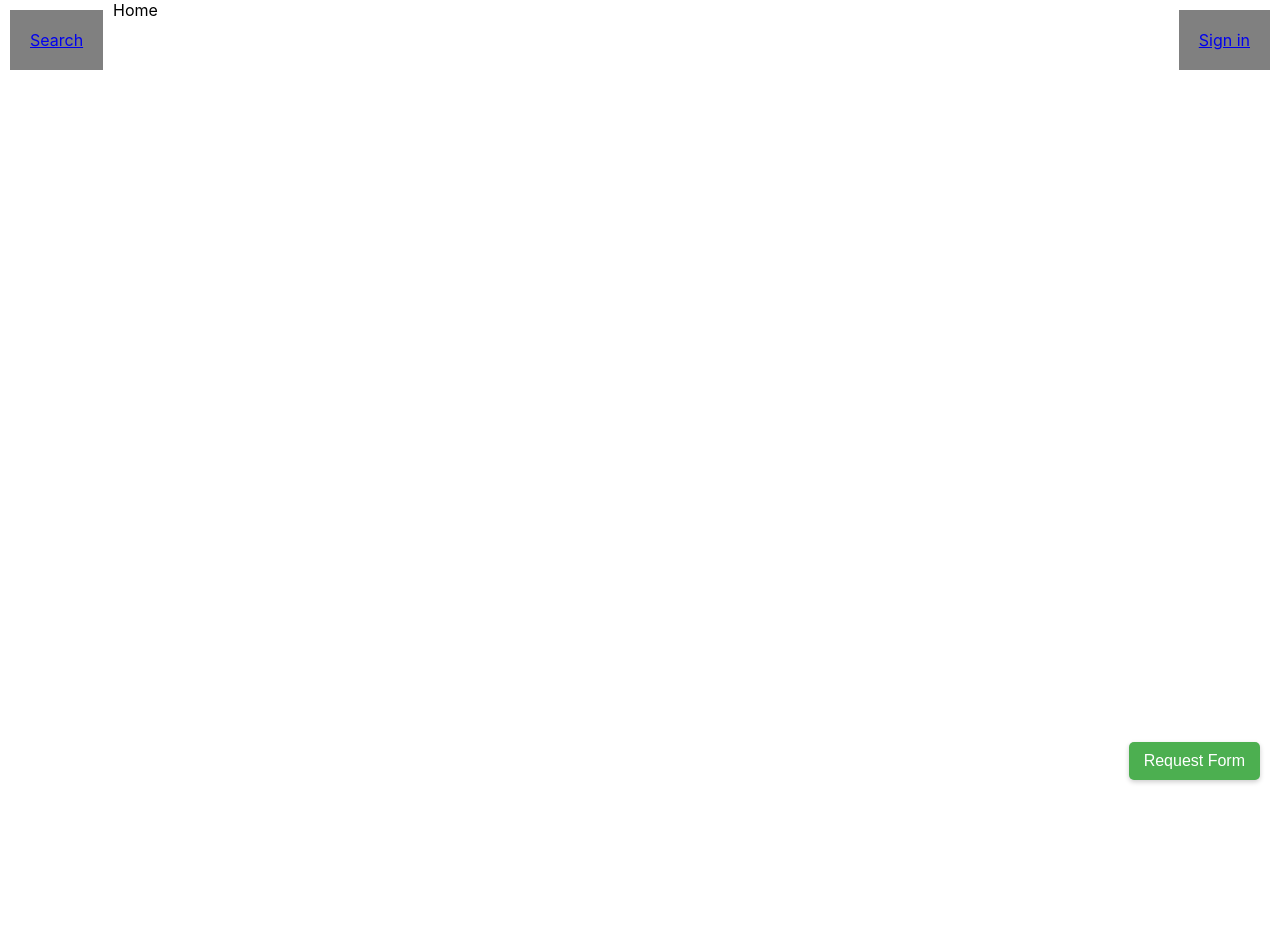
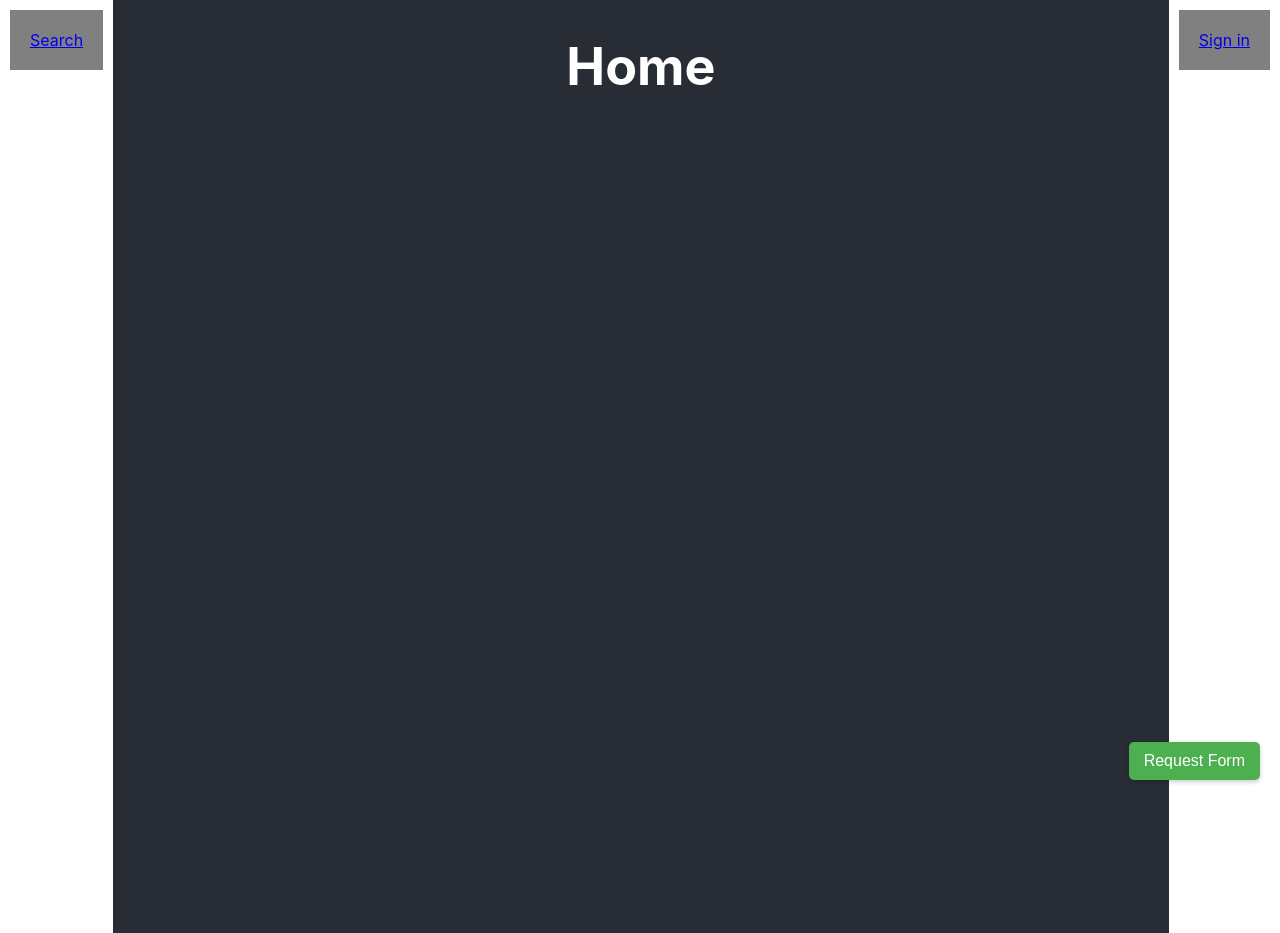
Before and after one commit to Blueracey/Media-database, a React (Create React App) app in the folder front-end/: page / in a window 1280 px wide. Before the commit the page ends 800 px from the top, so only its background shows below. Built offline with nearby package versions, Linux system fonts and the light colour scheme.

Commit message:
Fixed file format for search and changed home screen
added a search folder

added basic styling to home page

```diff
--- a/front-end/src/App.js
+++ b/front-end/src/App.js
@@ -2,7 +2,7 @@ import { BrowserRouter, Routes, Route } from "react-router-dom";
 import "./App.css";
 import Layout from "./Nav/NavLayout";
 import Home from "./Home";
-import Search from "./Search";
+import Search from "./Search/Search";
 import AdminSignIn from "./Admin/adminSignIn";
 import AdminChoice from "./Admin/adminChoice";
 import MDetails from "./MDetails/MDetails";
--- a/front-end/src/Home.jsx
+++ b/front-end/src/Home.jsx
@@ -4,9 +4,17 @@ import React from "react";
 const Home = () =>{
 
     return (
+        <div class= 'core'>
+            <h1 class= "title"> Home</h1>
+                <div class= 'core'>
 
-        <div> Home</div>
 
+
+
+
+
+                </div>
+        </div>
     )
 
 
--- a/front-end/src/Search.css
+++ b/front-end/src/Search/Search.css
@@ -6,6 +6,14 @@
     justify-content: center;
     font-size: calc(10px + 2vmin);
     color: white;
+  }
+
+
+  .title {background-color: #282c34;
+    display: flex;
+    align-items: center;
+    justify-content: center;
+
   }
 
 
@@ -26,3 +34,21 @@
 
 
   }
+
+  .SearchTitle{
+    display: flex;
+    flex-direction: row;
+    row-gap: 10px;
+
+    gap: 100px;
+
+
+
+
+
+      margin: 10px;
+      padding: 20px;
+      outline-style: solid;
+
+
+  }
--- a/front-end/src/Search.jsx
+++ b/front-end/src/Search/Search.jsx
@@ -2,7 +2,7 @@ import { useEffect ,useState } from "react"
 import "./Search.css"
 import axios from 'axios'
 import { useNavigate } from "react-router-dom"
-import RequestForm from './RequestForm/RequestForm';
+import RequestForm from '../RequestForm/RequestForm';
 
 export default function Search() {
     // input variable
@@ -87,6 +87,18 @@ return(
                 <button onClick= {Results}>GO </button>
 
         <ul>
+
+        <label class = "SearchTitle">
+                        <div >Title</div>
+                        <div>Review average</div>
+                        <div>Total Reviews</div>
+
+                    </label>
+
+
+
+
+
             {itemsSearch.map((item) => (
                 <div key={item}>
 
@@ -94,7 +106,7 @@ return(
                         <div >{item.title}</div>
                         <div>Review average {item.reviewAverage}</div>
                         <div>Total Reviews {item.reviewCount}</div>
-                        <button onClick={() =>goToDescription(item.mediaDetails.id)}> test</button>
+                        <button onClick={() =>goToDescription(item.mediaDetails.id)}> Details</button>
                     </label>
 
 
```
